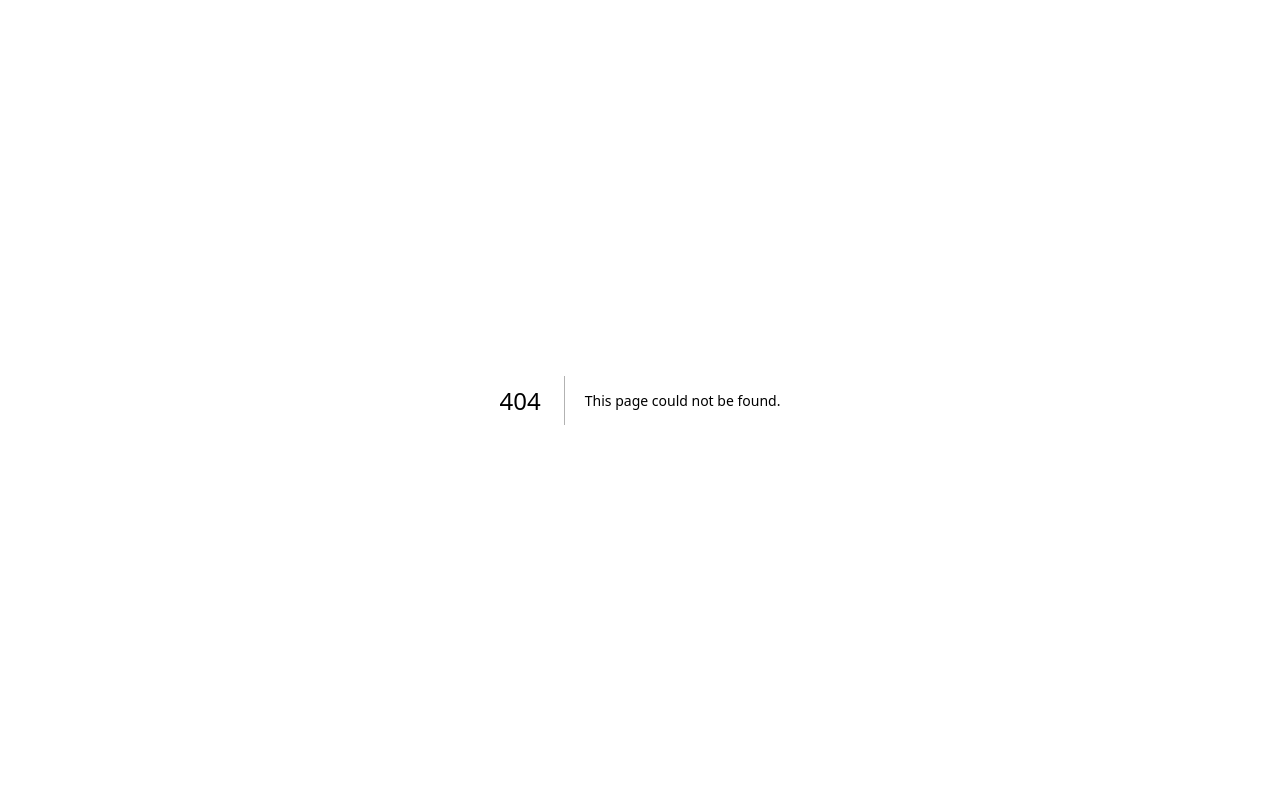
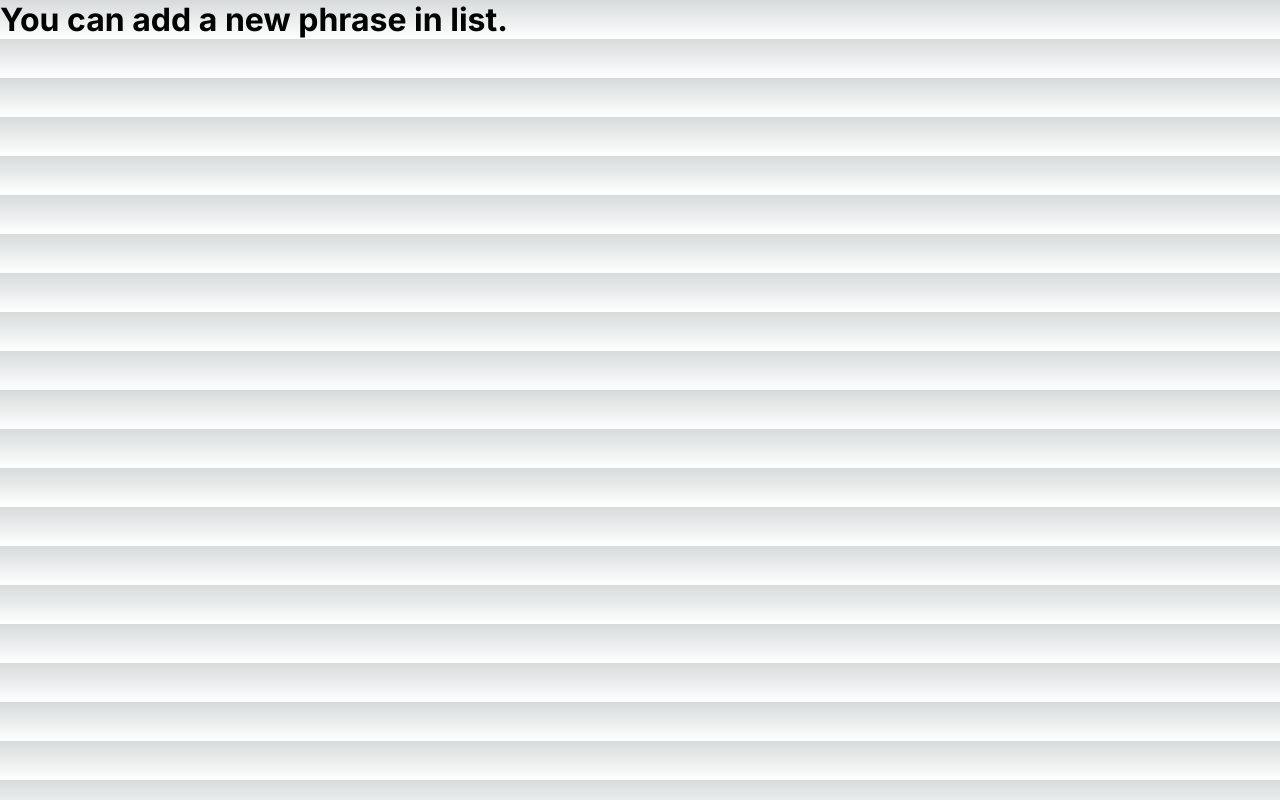
Before and after one commit to parsekon/tg-app-eng-front, a Next.js app: page /add in a window 1280 px wide. Before the commit this address had no page. Built offline with nearby package versions, Linux system fonts and the light colour scheme.

Commit message:
New page

```diff
--- /dev/null
+++ b/app/add/add.module.css
@@ -0,0 +1,3 @@
+.title {
+    font-weight: bold;
+}
--- /dev/null
+++ b/app/add/page.js
@@ -0,0 +1,11 @@
+import styles from '@/app/add/add.module.css';
+
+const Add = () => {
+    return (
+        <>
+            <h1 className={styles.title}>You can add a new phrase in list.</h1>
+        </>
+    )
+}
+
+export default Add;
```
